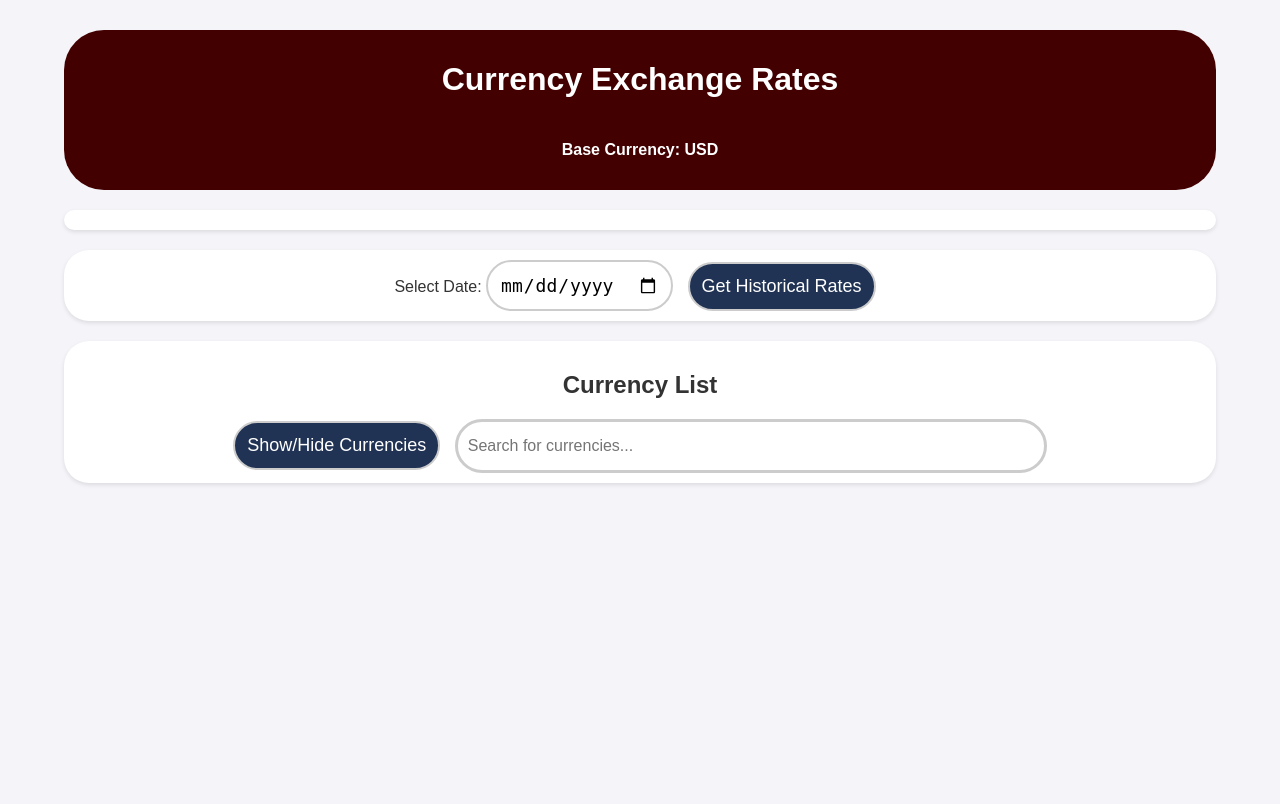
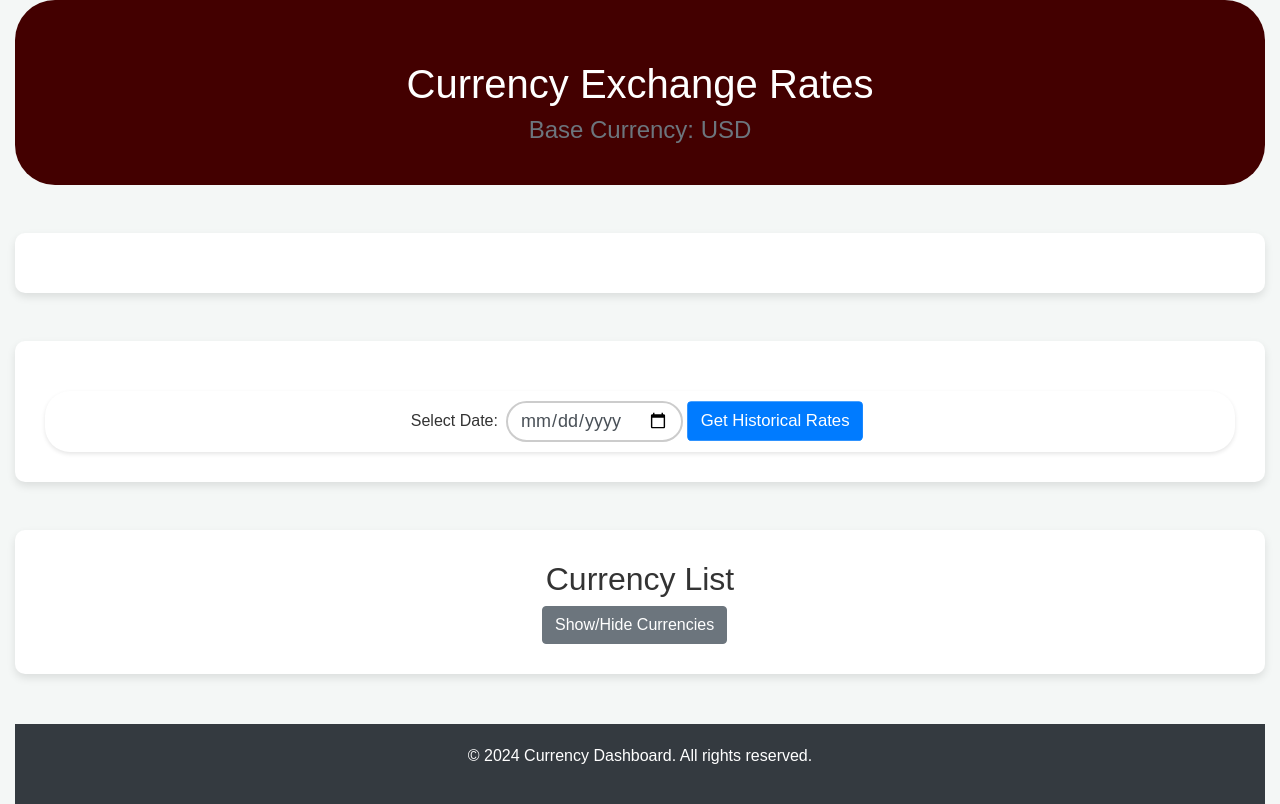
Before and after one commit to KhaledHussein1/currency-exchange-dashboard, a Flask app: page / in a window 1280 px wide. Before the commit the page ends 485 px from the top, so only its background shows below. Run offline with Flask 3, Linux system fonts and the light colour scheme; data that the repository does not hold is empty; some libraries are stand-ins or nearby versions.

Commit message:
design update

```diff
--- a/app/routes.py
+++ b/app/routes.py
@@ -7,7 +7,7 @@ import json
 main = Blueprint('main', __name__)
 
 # Obtain a key from https://openexchangerates.org/
-API_KEY = ''
+
 
 @main.route('/')
 def index():
--- a/app/templates/index.html
+++ b/app/templates/index.html
@@ -3,69 +3,116 @@
 <head>
     <meta charset="UTF-8" name="viewport" content="width=device-width, initial-scale=1">
     <title>Currency Dashboard</title>
+    <link rel="stylesheet" href="https://stackpath.bootstrapcdn.com/bootstrap/4.5.2/css/bootstrap.min.css">
     <link rel="stylesheet" href="/static/style.css">
+    <link rel="stylesheet" href="https://cdn.jsdelivr.net/npm/animate.css/animate.min.css">
+    <link rel="stylesheet" href="https://cdnjs.cloudflare.com/ajax/libs/font-awesome/5.15.3/css/all.min.css">
     <script src="https://cdn.plot.ly/plotly-latest.min.js"></script>
+    <script src="https://cdn.jsdelivr.net/npm/aos@2.3.4/dist/aos.js"></script>
+    <style>
+        body {
+            font-family: 'Arial', sans-serif;
+            background-color: #f4f7f6;
+        }
+        .title {
+            margin-top: 50px;
+            margin-bottom: 30px;
+        }
+        .chart-container, .form-container, .currency-list {
+            background-color: white;
+            border-radius: 10px;
+            padding: 30px;
+            box-shadow: 0 4px 8px rgba(0, 0, 0, 0.1);
+        }
+        .form-container {
+            margin-top: 50px;
+        }
+        #searchBox {
+            max-width: 300px;
+            margin: 20px auto;
+        }
+        #currencyList {
+            max-height: 300px;
+            overflow-y: auto;
+            margin-top: 20px;
+        }
+        footer {
+            margin-top: 50px;
+            padding: 20px;
+            background-color: #343a40;
+            color: white;
+        }
+    </style>
 </head>
 <body>
-    <div class="container">
-        <header>
-            <style>
-                header {
-                    display: flex;
-                    align-items: center;
-                    justify-content: start;
-                }
-                .title {
-                    flex-grow: 1; /* Takes up the remaining space */
-                    display: flex;
-                    flex-direction: column;
-                    justify-content: center; /* Center horizontally */
-                    align-items: center; /* Center vertically */
-                }
-            </style>
+    <div class="container-fluid">
+        <header class="text-center" data-aos="fade-down" data-aos-duration="1500">
             <div class="title">
-                <h1>Currency Exchange Rates</h1>
-                <h4>Base Currency: USD</h4>
+                <h1 class="animate__animated animate__fadeInDown">Currency Exchange Rates</h1>
+                <h4 class="text-muted">Base Currency: USD</h4>
             </div>
         </header>
 
-        <section class="chart-container">
-            <div id="plot"></div>
+        <section class="chart-container my-5" data-aos="fade-up" data-aos-delay="500">
+            <div class="row justify-content-center">
+                <div class="col-12">
+                    <div id="plot"></div>
+                </div>
+            </div>
         </section>
 
-        <section class="form-container">
-            <form id="dateForm">
-                <label for="dateInput">Select Date: </label>
-                <input type="date" id="dateInput">
-                <button type="button" id="submitButton">Get Historical Rates</button>
+        <section class="form-container my-5" data-aos="zoom-in" data-aos-delay="800">
+            <form id="dateForm" class="form-inline justify-content-center">
+                <label for="dateInput" class="mr-2">Select Date: </label>
+                <input type="date" id="dateInput" class="form-control mr-2 animate__animated animate__fadeIn">
+                <button type="button" id="submitButton" class="btn btn-primary animate__animated animate__pulse animate__infinite">Get Historical Rates</button>
             </form>
         </section>
 
-        <section class="currency-list">
-            <section class="form-container">
-            <h2>Currency List</h2>
-            <button onclick="toggleCurrencyList()">Show/Hide Currencies</button>
-            <input type="text" id="searchBox" onkeyup="filterCurrencies()" placeholder="Search for currencies...">
-            <ul id="currencyList">
-                {% for code, name in currency.items() %}
-                    <li>{{ code }}: {{ name }}</li>
-                {% endfor %}
-            </ul>
-        </section>
+        <section class="currency-list my-5" data-aos="fade-right" data-aos-delay="1100">
+            <div class="text-center">
+                <h2>Currency List</h2>
+                <button onclick="toggleCurrencyList()" class="btn btn-secondary animate__animated animate__jello">Show/Hide Currencies</button>
+
+                <ul id="currencyList" class="list-group mt-3">
+                    {% for code, name in currency.items() %}
+                        <li class="list-group-item d-flex justify-content-between align-items-center">{{ code }}: {{ name }}</li>
+                    {% endfor %}
+                </ul>
+            </div>
         </section>
 
-        <footer>
-            <!-- Complete Later -->
+        <footer class="text-center" data-aos="fade-up" data-aos-delay="1400">
+            <p>© 2024 Currency Dashboard. All rights reserved.</p>
         </footer>
     </div>
 
+    <script src="https://code.jquery.com/jquery-3.5.1.slim.min.js"></script>
+    <script src="https://cdn.jsdelivr.net/npm/@popperjs/core@2.9.2/dist/umd/popper.min.js"></script>
+    <script src="https://stackpath.bootstrapcdn.com/bootstrap/4.5.2/js/bootstrap.min.js"></script>
+    <script src="../static/currency-scripts.js"></script>
     <script>
+        AOS.init({
+            duration: 1000, // Animation duration
+            easing: 'ease-in-out-sine', // Animation easing function
+            anchorPlacement: 'top-bottom', // Animates items as they come into view
+            once: true, // Only animate elements once
+        });
+
+        // Toggle currency list visibility
+        function toggleCurrencyList() {
+            var x = document.getElementById('currencyList');
+            if (x.style.display === "none") {
+                x.style.display = "block";
+            } else {
+                x.style.display = "none";
+            }
+        }
+
         {% if plot_div %}
             var plotData = {{ plot_div|safe }};
             Plotly.newPlot('plot', plotData.data, plotData.layout, {responsive: true});
         {% endif %}
     </script>
-
-    <script src="../static/currency-scripts.js"></script>
 </body>
 </html>
```
